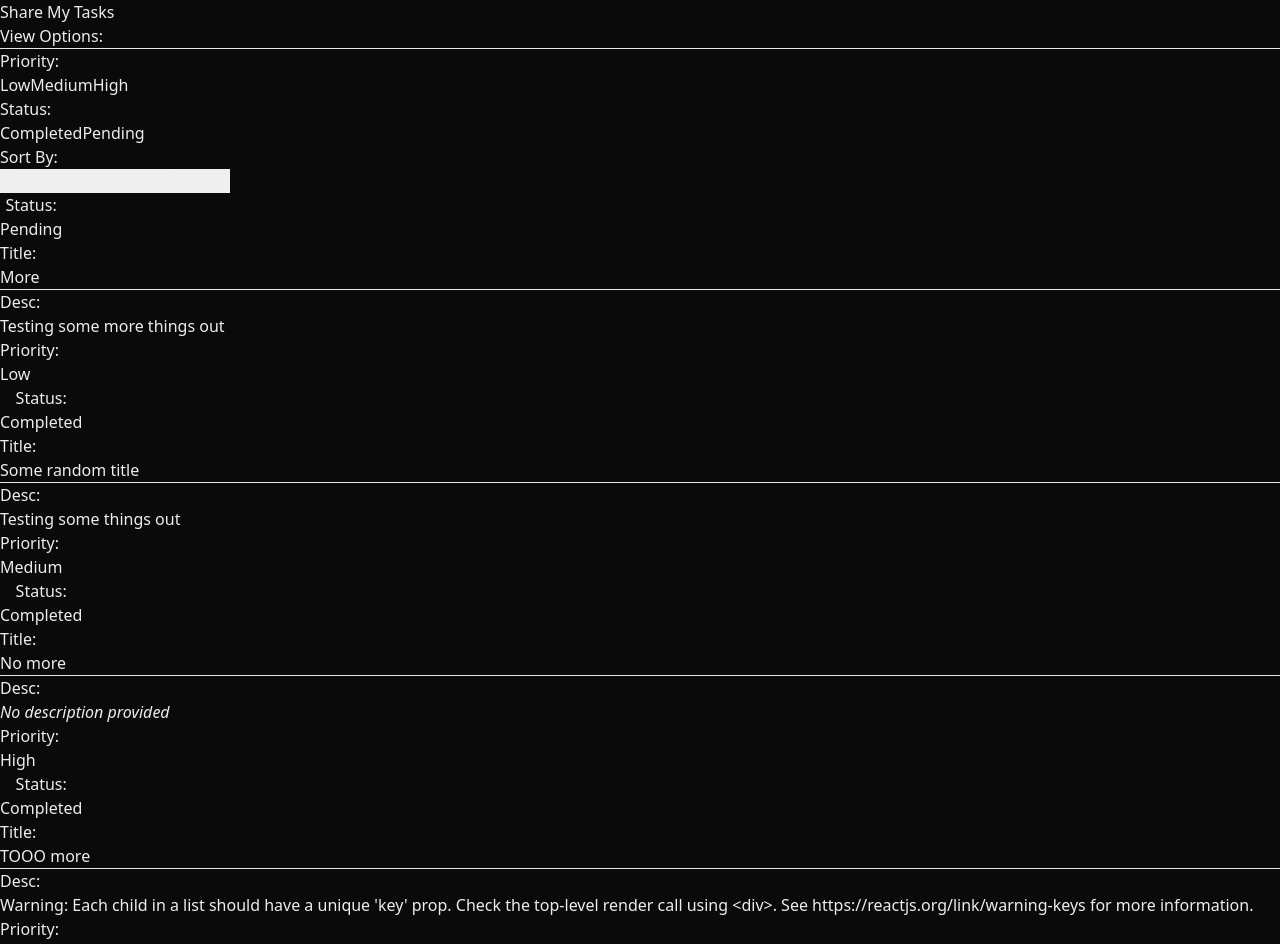
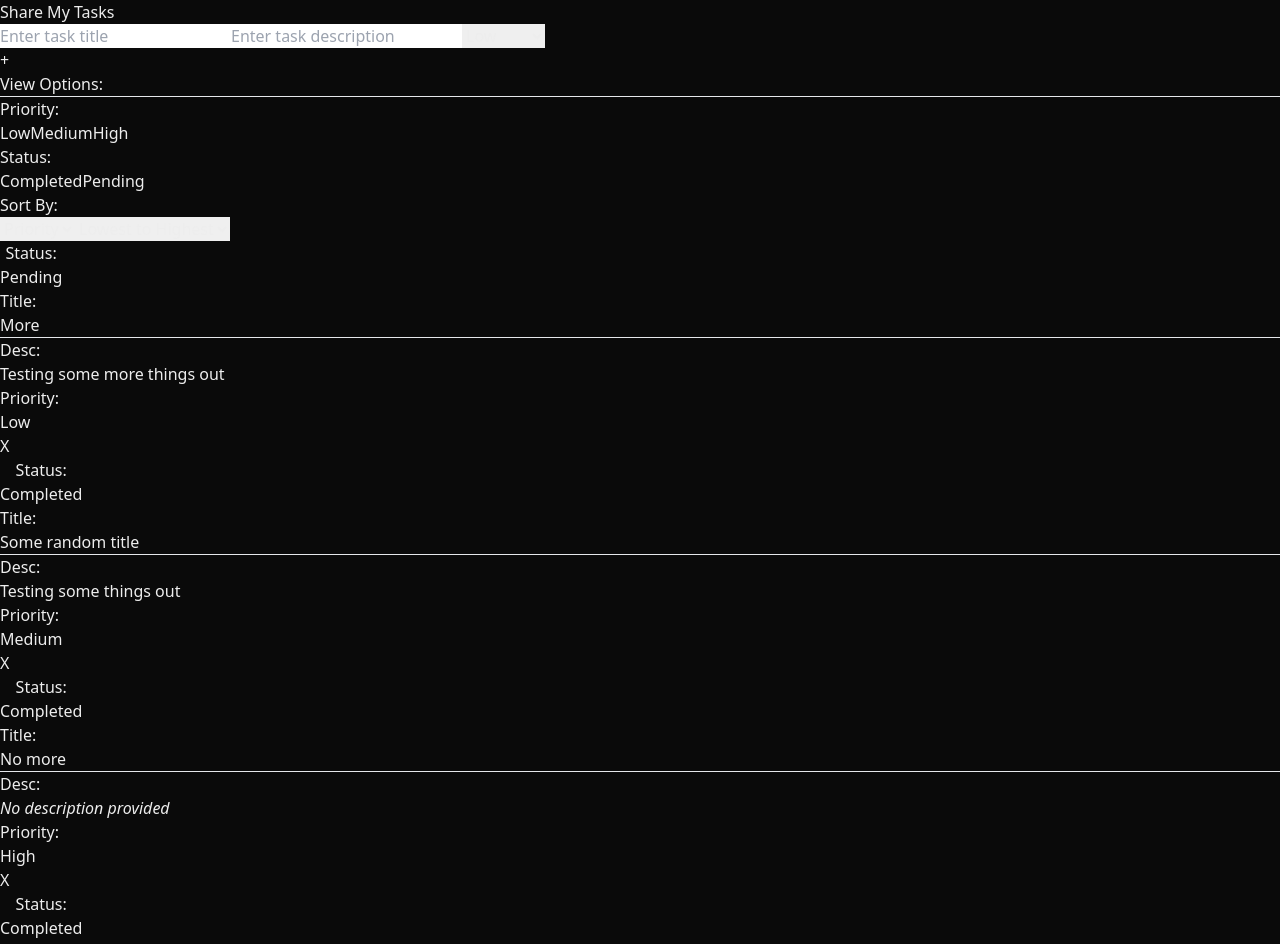
Before and after one commit to SiddharthSahani/share-my-tasks, a Next.js app: page / in a window 1280 px wide. Shown: the top 944 px of the page. Built offline with nearby package versions, Linux system fonts and the light colour scheme.

Commit message:
misc: useless change

```diff
--- a/src/app/page.jsx
+++ b/src/app/page.jsx
@@ -29,7 +29,7 @@ export default function Home() {
       },
       {
         title: "TOOO more",
-        description: "Warning: Each child in a list should have a unique 'key' prop. Check the top-level render call using <div>. See https://reactjs.org/link/warning-keys for more information.",
+        description: "Warning: Each child in a list should have a unique 'key' prop. Check the top-level render call using <div>.",
         completed: true,
         priority: 3,
       },
@@ -50,7 +50,7 @@ export default function Home() {
     setTasks([...tasks])
   }
 
-  const editable = false;
+  const editable = true;
 
   return (
     <>
```
